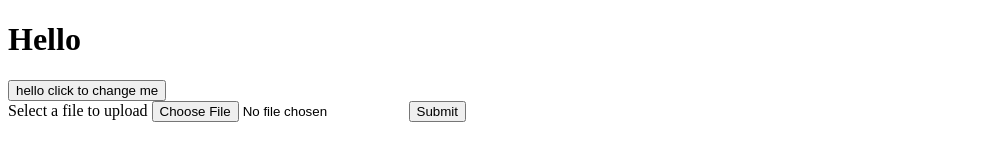
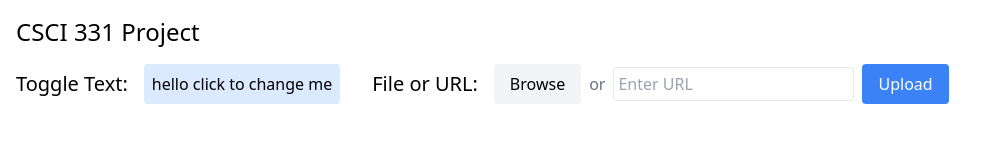
Before and after one commit to c0ffeecat/csci331-fall2024-project, a website: page root/public/index.html in a window 1280 px wide. Shown: the whole page, without its empty margins (0-1004 px from the left). Drawn offline with nearby package versions, Linux system fonts and the light colour scheme.

Commit message:
Added HTMX, "horizontal UI", and placeholder url box.

```diff
--- a/root/public/index.html
+++ b/root/public/index.html
@@ -1,18 +1,55 @@
 <!DOCTYPE html>
+<html lang="en">
 <head>
-    <script src="https://unpkg.com/htmx.org@2.0.3" integrity="sha384-0895/pl2MU10Hqc6jd4RvrthNlDiE9U1tWmX7WRESftEDRosgxNsQG/Ze9YMRzHq" crossorigin="anonymous"></script>
+    <meta charset="UTF-8">
+    <meta name="viewport" content="width=device-width, initial-scale=1.0">
+    <title>CSCI 331 Project</title>
+
+    <!-- HTMX !! -->
+    <script src="https://unpkg.com/htmx.org@1.9.9"></script>
+
+    <!-- CSS -->
+    <script src="https://cdn.tailwindcss.com"></script>
 </head>
-<html>
-    <body>
-        <h1>Hello</h1>
-        <!--The post requ is going to the server.js routes it is easy to see what is happening there-->
-        <button id="toggleButton" hx-target="#toggleButton" hx-get="\getInfo" hx-swap="innerHTML">
-            hello click to change me
-        </button>
-    </body>
-    <form>
-        <label for="fileupload">Select a file to upload</label>
-        <input type="file" id="fileupload">
-        <input type="submit" value="Submit">
-    </form>
+<body class="p-4">
+    <h1 class="text-2xl mb-4">CSCI 331 Project</h1>
+
+    <!-- "horizontal" layout -->
+    <div class="flex items-center gap-8">
+        <!-- og button -->
+        <div class="flex items-center gap-4">
+            <h2 class="text-xl">Toggle Text:</h2>
+            <div
+                hx-get="/getInfo"
+                hx-trigger="click"
+                hx-swap="innerHTML"
+                class="cursor-pointer p-2 bg-blue-100 rounded">
+                hello click to change me
+            </div>
+        </div>
+
+        <!-- file or url upload -->
+        <div class="flex items-center gap-4">
+            <h2 class="text-xl">File or URL:</h2>
+            <form hx-post="/upload" hx-encoding="multipart/form-data" class="flex items-center gap-2">
+                <label class="px-4 py-2 bg-gray-100 rounded cursor-pointer hover:bg-gray-200">
+                    Browse
+                    <input type="file" name="file" class="hidden">
+                </label>
+                <span class="text-gray-500">or</span>
+                <input
+                    type="text"
+                    name="url"
+                    placeholder="Enter URL"
+                    class="border p-1 rounded">
+                <button
+                    type="submit"
+                    class="px-4 py-2 bg-blue-500 text-white rounded hover:bg-blue-600">
+                    Upload
+                </button>
+            </form>
+            <div id="upload-status"></div>
+        </div>
+    </div>
+</body>
 </html>
```
